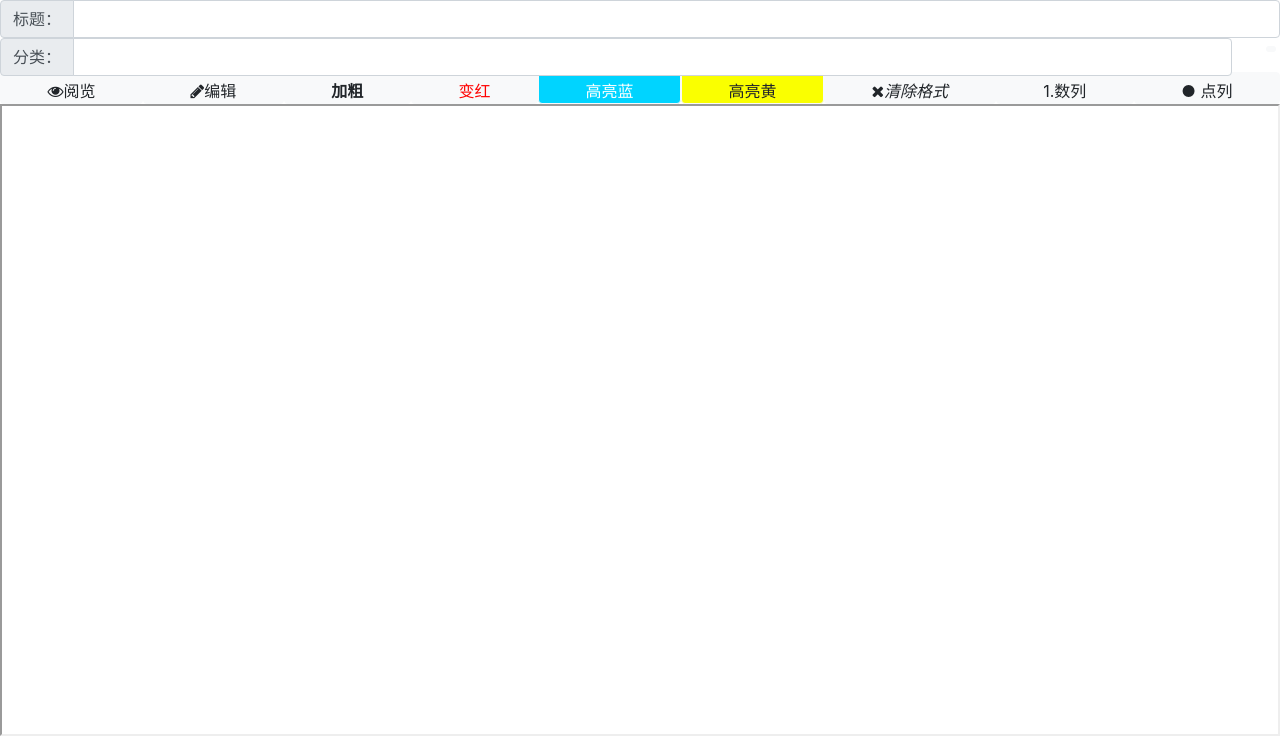
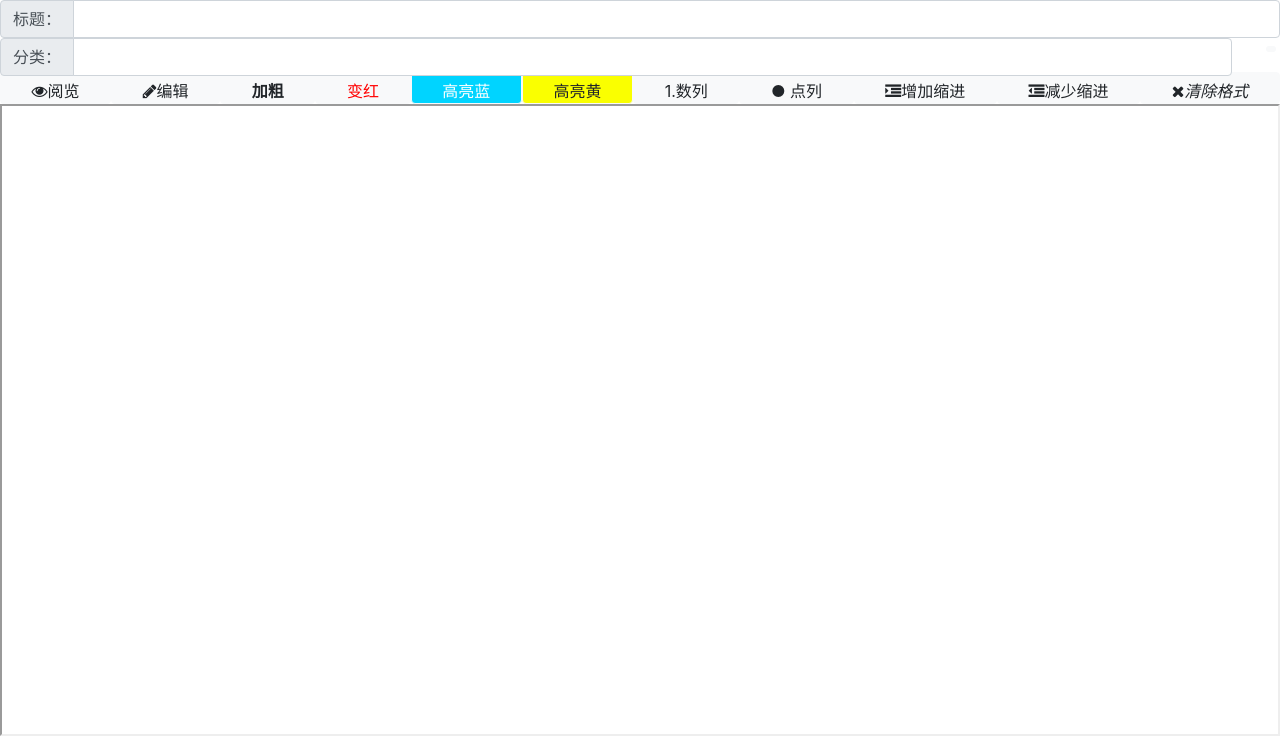
Before and after one commit to highwindmx/Web4Note, a Flask app: template web4note/templates/edit.html in a window 1280 px wide. Shown: the part 64-800 px from the top of the page. Run offline with Flask 2, Linux system fonts and the light colour scheme; the template is opened without the code that fills it, so the values that code supplies are empty; some libraries are stand-ins or nearby versions.

Commit message:
在编辑页增加缩进操作的按钮

```diff
--- a/web4note/templates/edit.html
+++ b/web4note/templates/edit.html
@@ -79,9 +79,12 @@
                 <button class="WYSIWYG-button btn btn-light" id="fred-btn" data-name="forecolor" data-value="red">变红</button>
                 <button class="WYSIWYG-button btn btn-light" id="bblue-btn" data-name="backcolor" data-value="#00d4ff">高亮蓝</button>
                 <button class="WYSIWYG-button btn btn-light" id="byllw-btn" data-name="backcolor" data-value="#faff00">高亮黄</button>
-                <button class="WYSIWYG-button btn btn-light" id="rmfmt-btn" data-name="removeFormat"><i class="fa fa-times"></i>清除格式</button>
                 <button class="WYSIWYG-button btn btn-light" id="numli-btn" data-name="insertorderedlist">1.数列</button>
                 <button class="WYSIWYG-button btn btn-light" id="dotli-btn" data-name="insertunorderedlist">● 点列</button>
+                <button class="WYSIWYG-button btn btn-light" id="dotli-btn" data-name="Indent"><i class="fa fa-indent"></i>增加缩进</button>
+                <button class="WYSIWYG-button btn btn-light" id="dotli-btn" data-name="Outdent"><i class="fa fa-outdent"></i>减少缩进</button>
+                <button class="WYSIWYG-button btn btn-light" id="rmfmt-btn" data-name="removeFormat"><i class="fa fa-times"></i>清除格式</button>
+
             </div>
             <!--附件将以拖拽形式呈现，暂时还未实现-->
 
```
